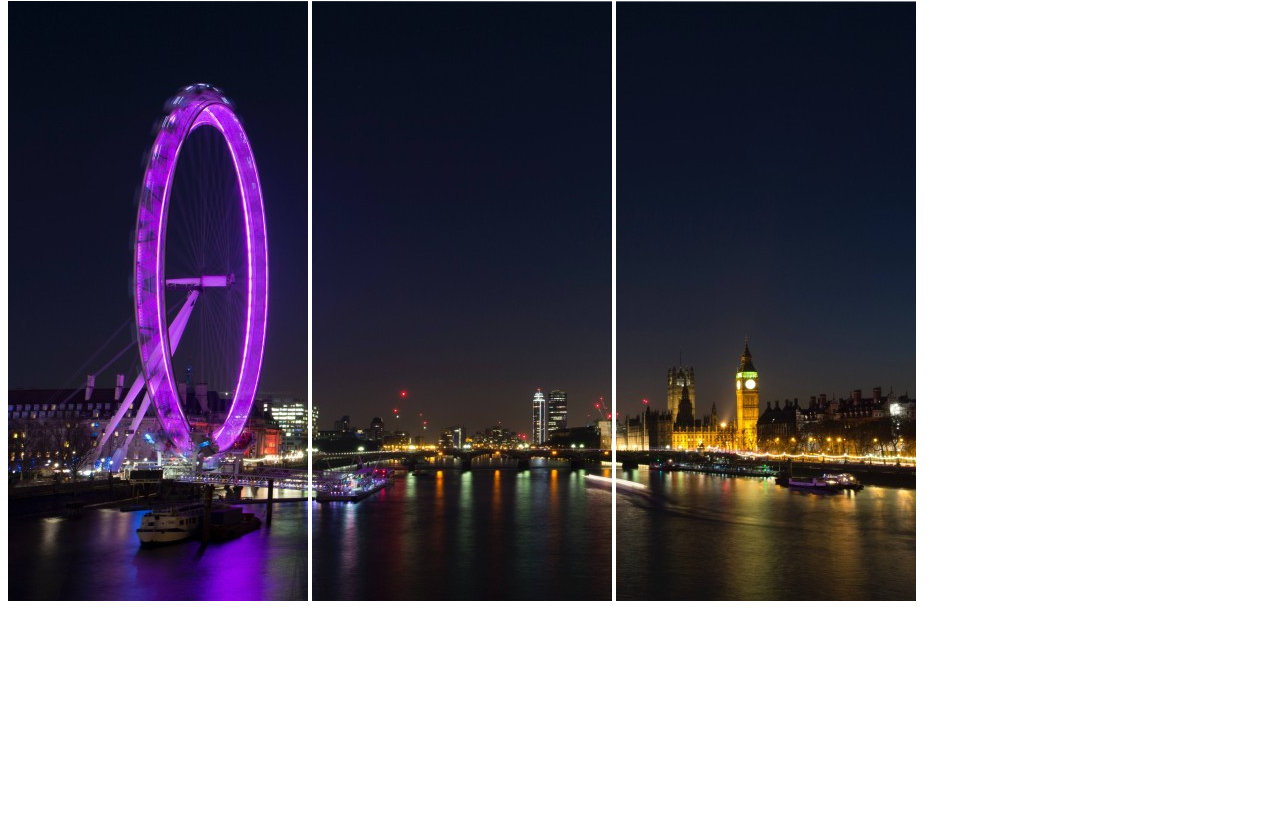
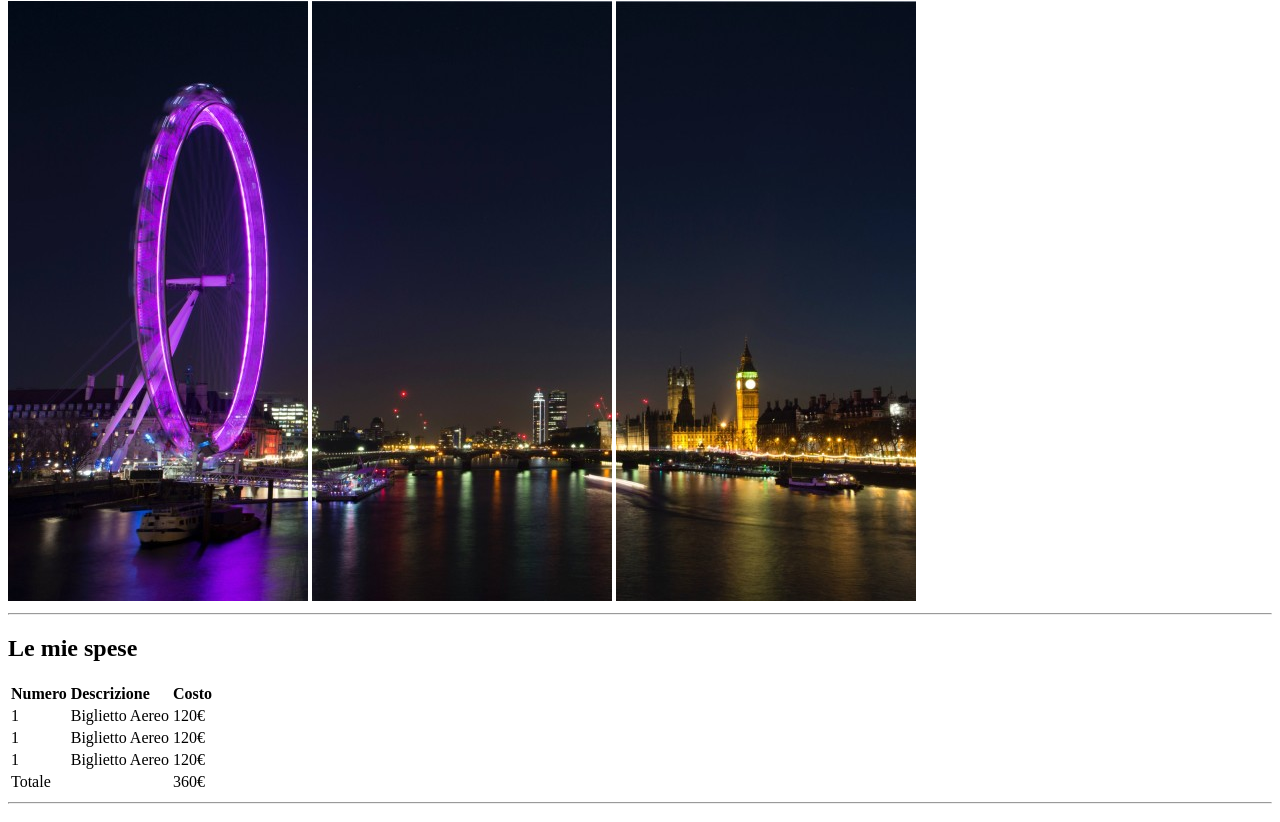
Before and after one commit to IgnazioMont/html-london-trip, a website: page index.html in a window 1280 px wide. Shown: the part 79-901 px from the top of the page. Before the commit the page ends 800 px from the top, so only its background shows below. Drawn offline with Linux system fonts and the light colour scheme.

Commit message:
aggiunta tabella

```diff
--- a/index.html
+++ b/index.html
@@ -15,5 +15,58 @@
       <img src="img/img2.jpg" />
       <img src="img/img3.jpg" />
     </header>
+
+    <hr />
+
+    <main>
+      <!--Sezione 1: TABELLA-->
+      <section>
+        <h2>Le mie spese</h2>
+        <table>
+          <!--Riga 1-->
+          <tr>
+            <td><strong>Numero</strong></td>
+            <td><strong>Descrizione</strong></td>
+            <td><strong>Costo</strong></td>
+          </tr>
+
+          <!--Riga 2-->
+          <tr>
+            <td>1</td>
+            <td>Biglietto Aereo</td>
+            <td>120€</td>
+          </tr>
+
+          <!--Riga 3-->
+          <tr>
+            <td>1</td>
+            <td>Biglietto Aereo</td>
+            <td>120€</td>
+          </tr>
+
+          <!--Riga 4-->
+          <tr>
+            <td>1</td>
+            <td>Biglietto Aereo</td>
+            <td>120€</td>
+          </tr>
+
+          <!--Riga 5-->
+          <tr>
+            <td>Totale</td>
+            <td></td>
+            <td>360€</td>
+          </tr>
+        </table>
+      </section>
+
+      <hr />
+
+      <!--Sezione 2: ELENCO PUNTATO-->
+      <section>
+        <h3></h3>
+        <ul></ul>
+      </section>
+    </main>
   </body>
 </html>
```
